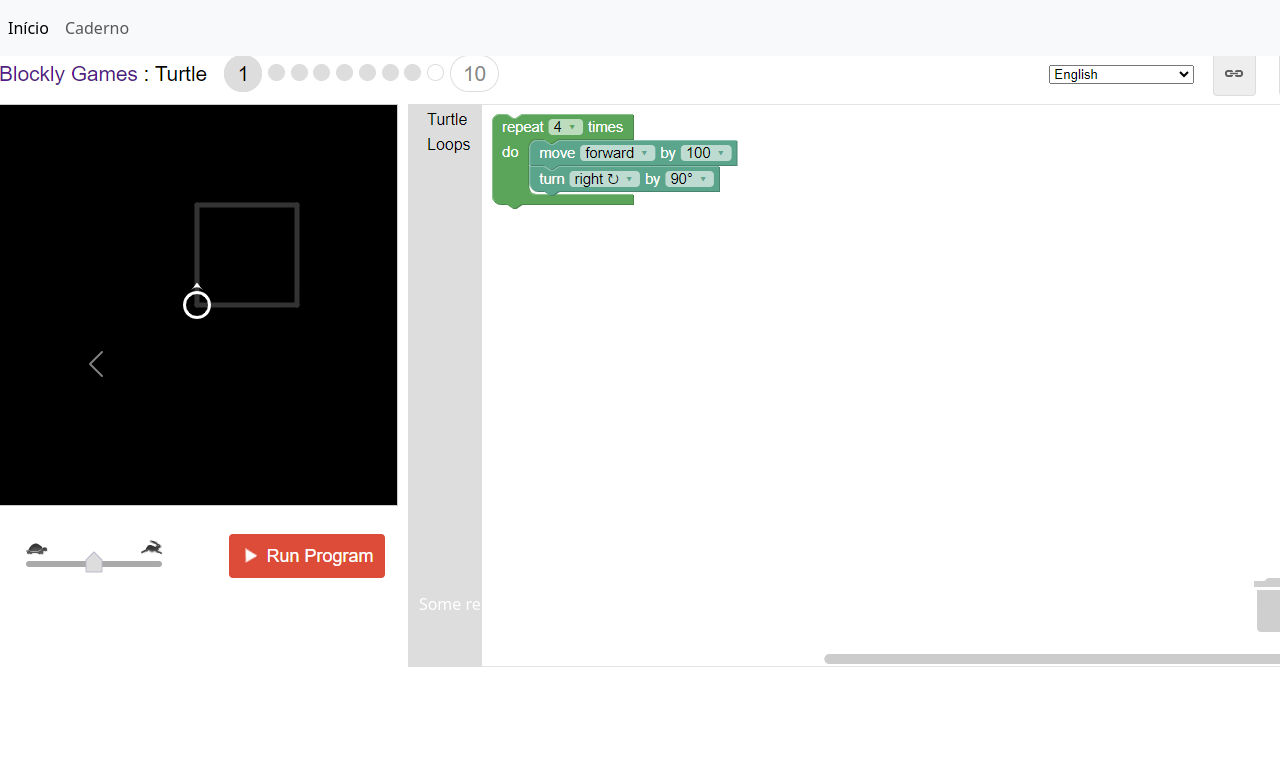
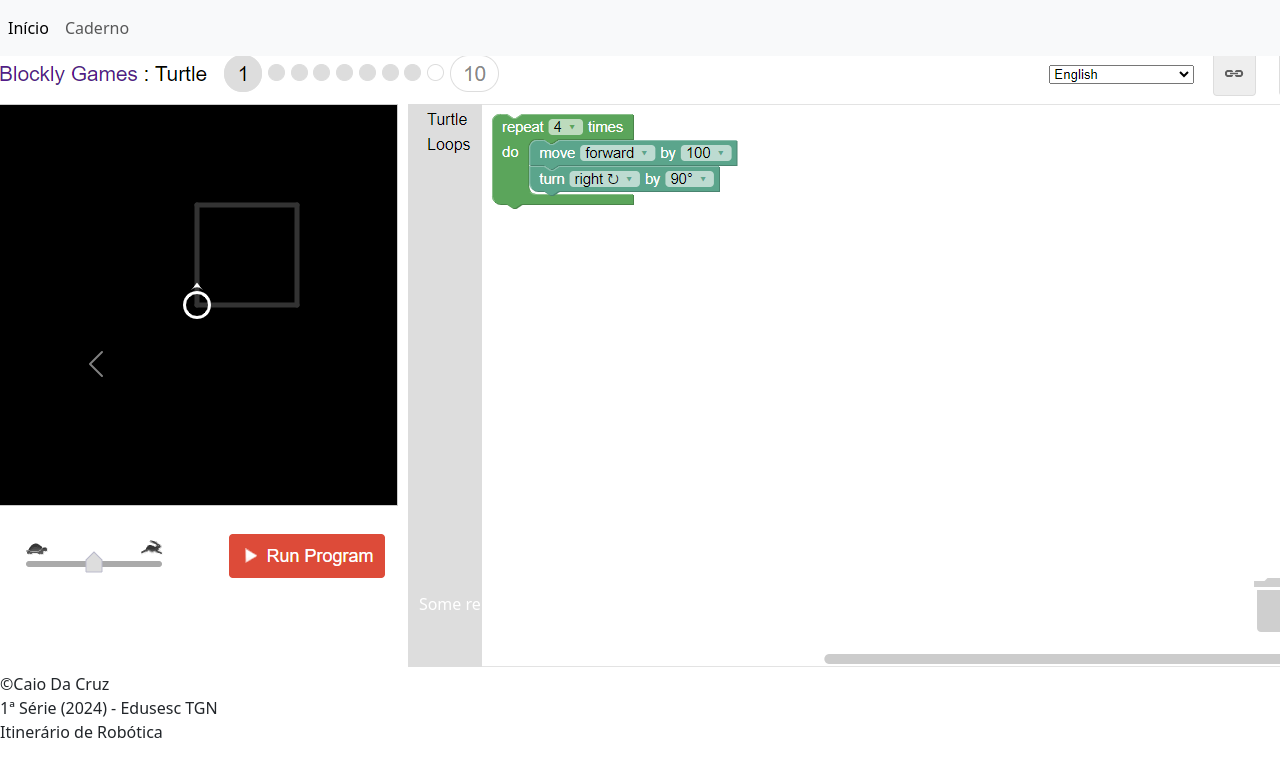
Before and after one commit to CaioLCruz/EscolaSite, a plain HTML site: page index2.html in a window 1280 px wide. Drawn offline with nearby package versions, Linux system fonts and the light colour scheme.

Commit message:
Update index2.html

```diff
--- a/index2.html
+++ b/index2.html
@@ -109,6 +109,11 @@
         </button>
           </button>
       </div>
+    <footer>
+        <p>©Caio Da Cruz
+        <br>1ª Série (2024) - Edusesc TGN
+        <br>Itinerário de Robótica</p>
+    </footer>
     <script src="https://cdn.jsdelivr.net/npm/bootstrap@5.3.3/dist/js/bootstrap.bundle.min.js" integrity="sha384-YvpcrYf0tY3lHB60NNkmXc5s9fDVZLESaAA55NDzOxhy9GkcIdslK1eN7N6jIeHz" crossorigin="anonymous"></script>
 </body>
 </html>
```
